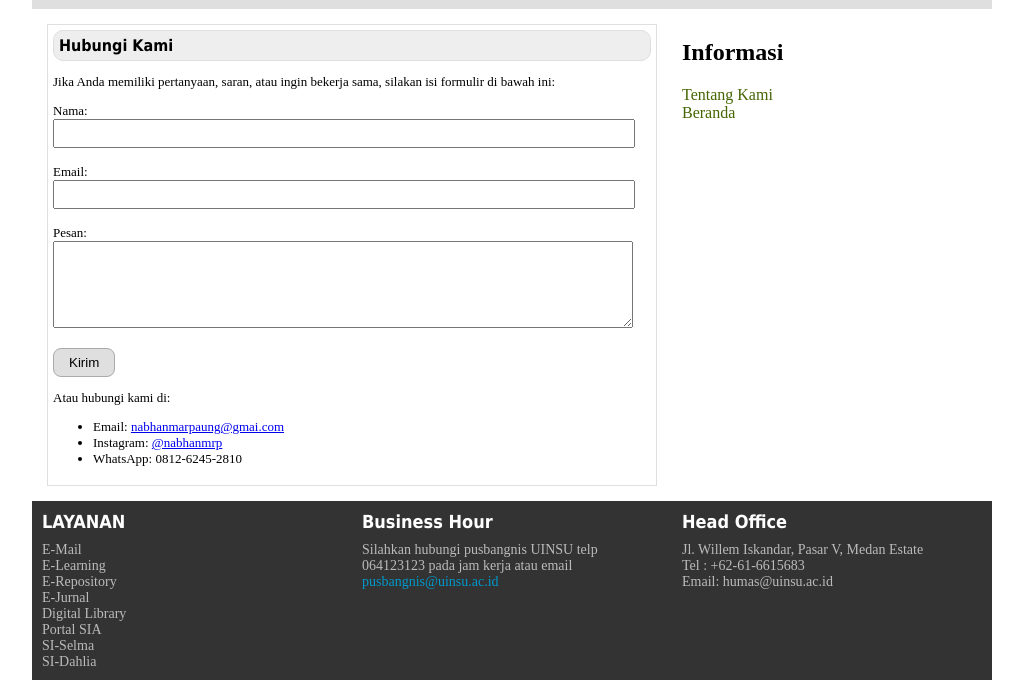
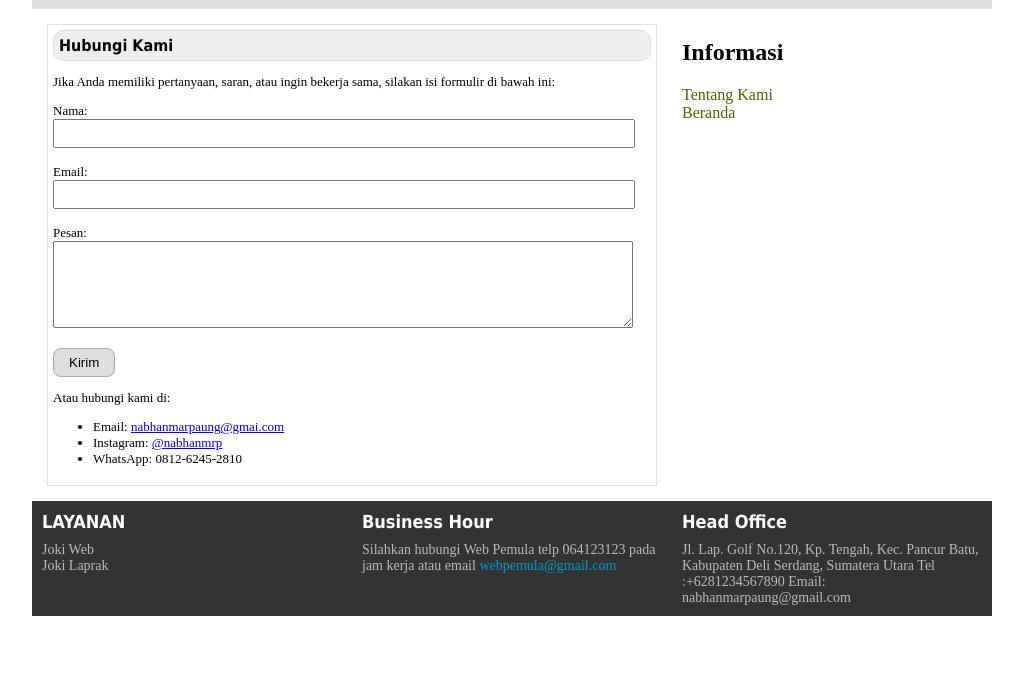
Before and after one commit to NabhanMrp/Gaming-Site, a plain HTML site: page hubkami.html in a window 1280 px wide. Shown: the part 159-839 px from the top of the page, without its empty margins (128-1151 px from the left). After the commit the page ends 800 px from the top, so only its background shows below. Drawn offline with Linux system fonts and the light colour scheme.

Commit message:
Revise contact details and footer services
Updated contact information and services in the hubkami.html file.

```diff
--- a/hubkami.html
+++ b/hubkami.html
@@ -61,28 +61,21 @@
 
 	<footer>
 		<div id="column">
-			<h2>LAYANAN</h2>
-			E-Mail<br>
-			E-Learning<br>
-			E-Repository<br>
-			E-Jurnal<br>
-			Digital Library<br>
-			Portal SIA<br>
-			SI-Selma<br>
-			SI-Dahlia
+		<h2>LAYANAN</h2>
+		Joki Web<br>
+		Joki Laprak<br>
 		</div>
 
 		<div id="column">
-			<h2>Business Hour</h2>
-			Silahkan hubungi pusbangnis UINSU telp 064123123 pada jam kerja atau email
-			<a href="#">pusbangnis@uinsu.ac.id</a>
+		<h2>Business Hour</h2>
+		Silahkan hubungi Web Pemula telp 064123123 pada jam kerja atau email <a href="#">webpemula@gmail.com </a>
 		</div>
 
 		<div id="column">
-			<h2>Head Office</h2>
-			Jl. Willem Iskandar, Pasar V, Medan Estate<br>
-			Tel : +62-61-6615683<br>
-			Email: humas@uinsu.ac.id
+		<h2>Head Office</h2>
+		Jl. Lap. Golf No.120, Kp. Tengah, Kec. Pancur Batu, Kabupaten Deli Serdang, Sumatera Utara
+		Tel :+6281234567890
+		Email: nabhanmarpaung@gmail.com
 		</div>
 	</footer>
 </div>
```
